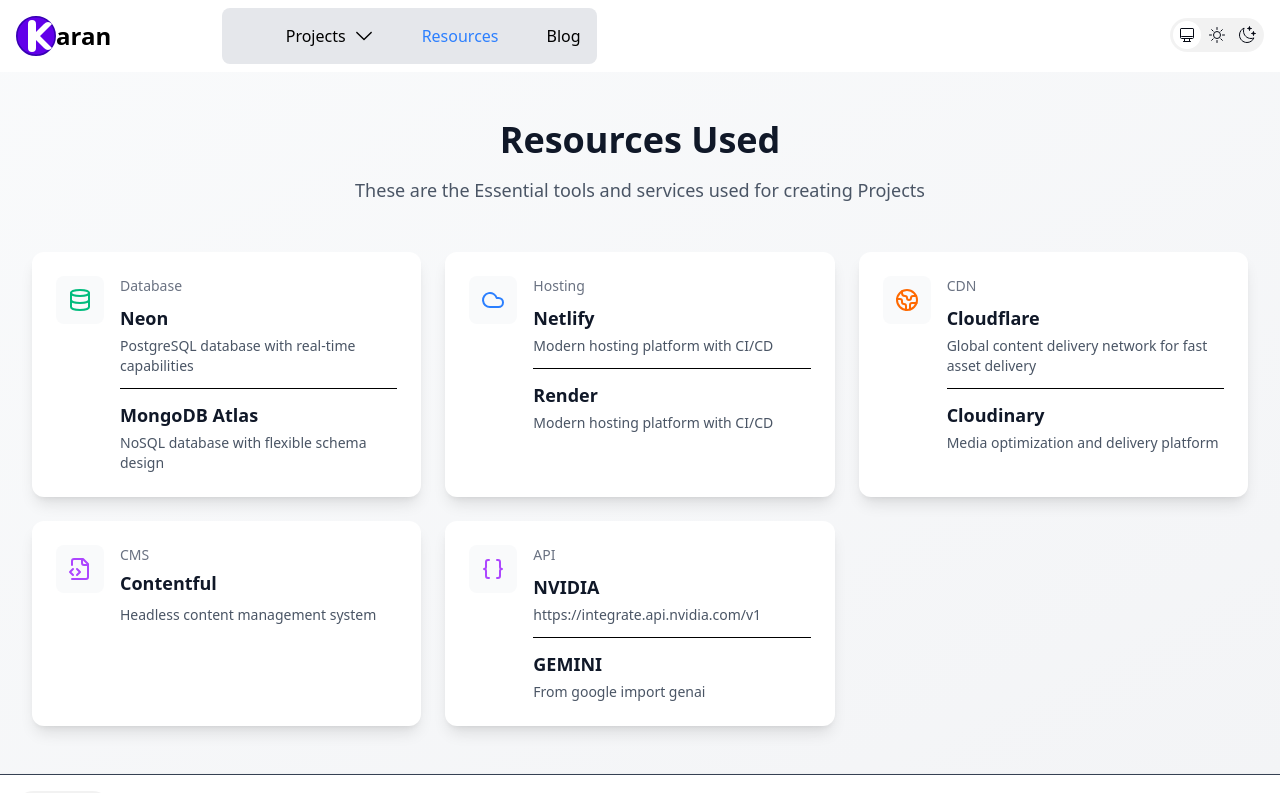
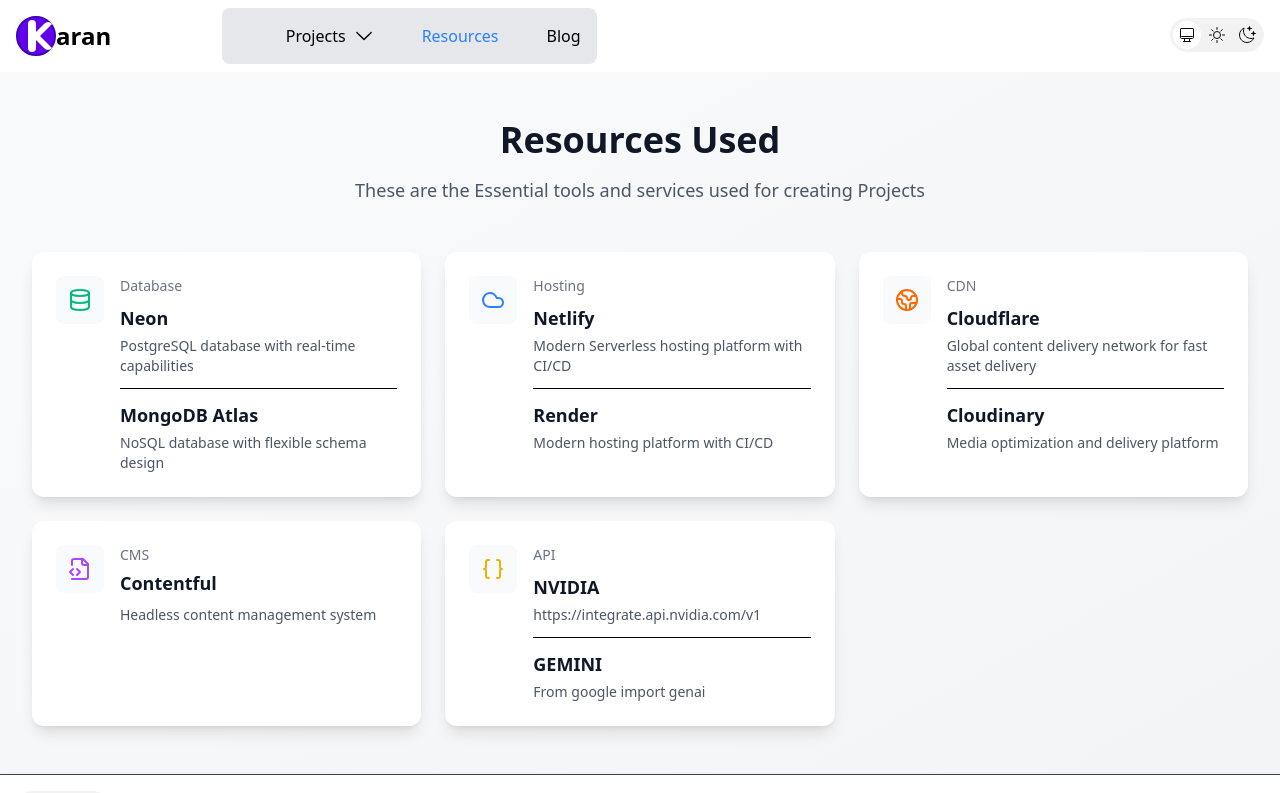
Before and after one commit to knkrn5/karan, a React (Vite) app: page /resources in a window 1280 px wide. Shown: the top 793 px of the page. Built offline with nearby package versions, Linux system fonts and the light colour scheme.

Commit message:
res info

```diff
--- a/src/pages/resources/resoursesPage.tsx
+++ b/src/pages/resources/resoursesPage.tsx
@@ -3,7 +3,6 @@
   Database,
   Cloud,
   Globe2,
-  Server,
   FileCode2,
   LucideIcon,
   Braces,
@@ -45,7 +44,7 @@
     tools: [
       {
         name: "Netlify",
-        description: "Modern hosting platform with CI/CD",
+        description: "Modern Serverless hosting platform with CI/CD",
       },
 
       {
@@ -91,7 +90,7 @@
       },
     ],
     icon: Braces,
-    color: "text-purple-500",
+    color: "text-yellow-500",
   },
 
 
```
